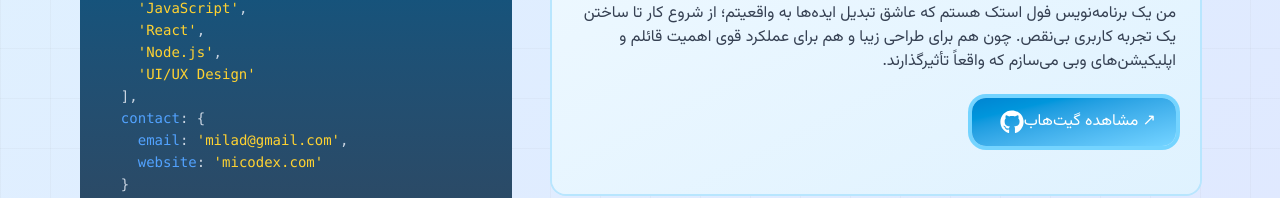
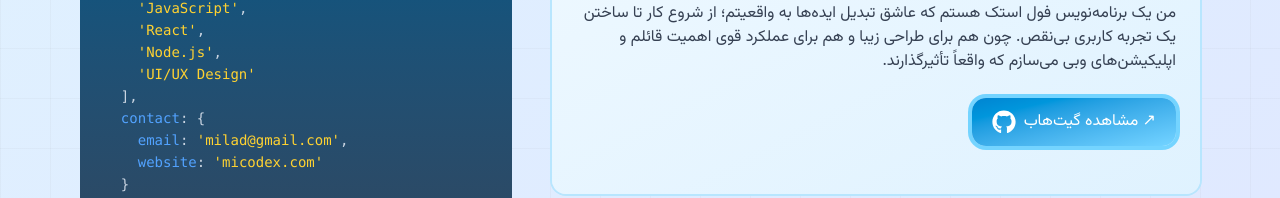
Before and after one commit to micodex/micodex-portfolio, a Next.js app: page / in a window 1280 px wide. Shown: the part 302-500 px from the top of the page. Built offline with nearby package versions, Linux system fonts and the light colour scheme; no server answers; the database is empty.

Commit message:
style: adjust button spacing

```diff
--- a/components/Home/HeroSection.tsx
+++ b/components/Home/HeroSection.tsx
@@ -9,7 +9,7 @@ export default function HeroSection() {
   return (
     <section
       aria-labelledby="hero-heading"
-      className="relative bg-gradient-to-br from-sky-100 to-indigo-100 dark:from-black dark:via-gray-950 dark:to-black"
+      className="relative bg-gradient-to-br from-sky-100 to-indigo-100 dark:from-slate-900 dark:to-slate-900"
     >
       {/* grid background */}
 
@@ -48,7 +48,7 @@ export default function HeroSection() {
                   cursor-pointer active:scale-96 duration-100 ring-sky-300 dark:ring-gray-700
                   "
                 >
-                  <FaGithub size={24} className="ms-2" aria-label="GitHub" />
+                  <FaGithub size={24} className="mr-2" aria-label="GitHub" />
                   <span>مشاهده گیت‌هاب ↗</span>
                 </a>
               </div>
```
